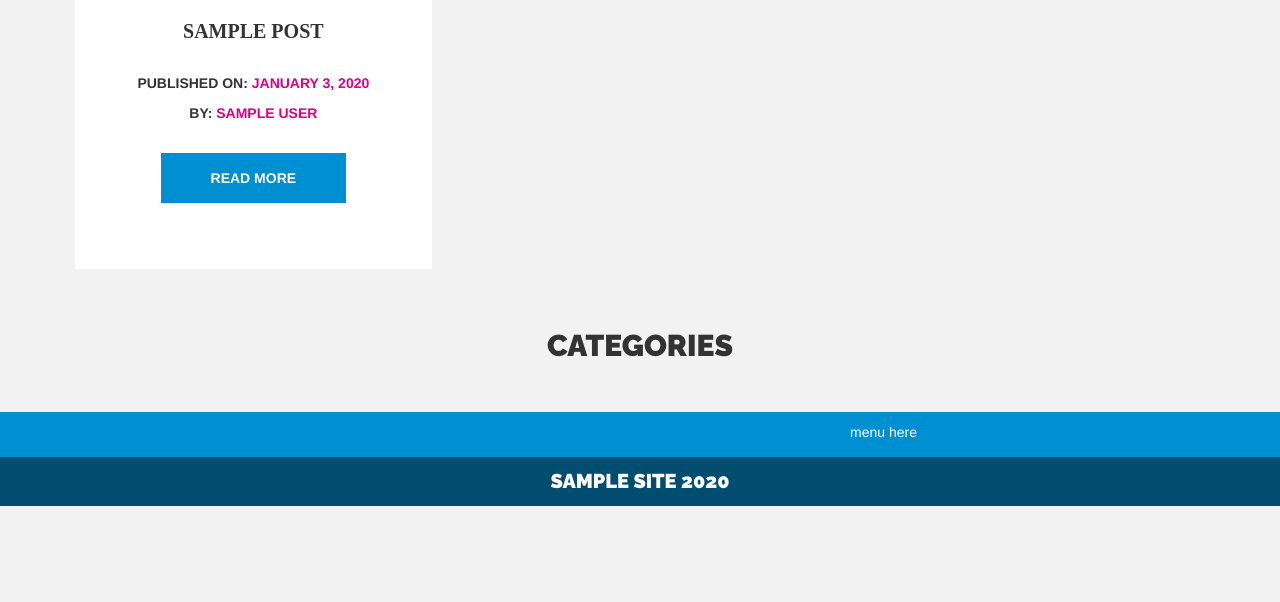
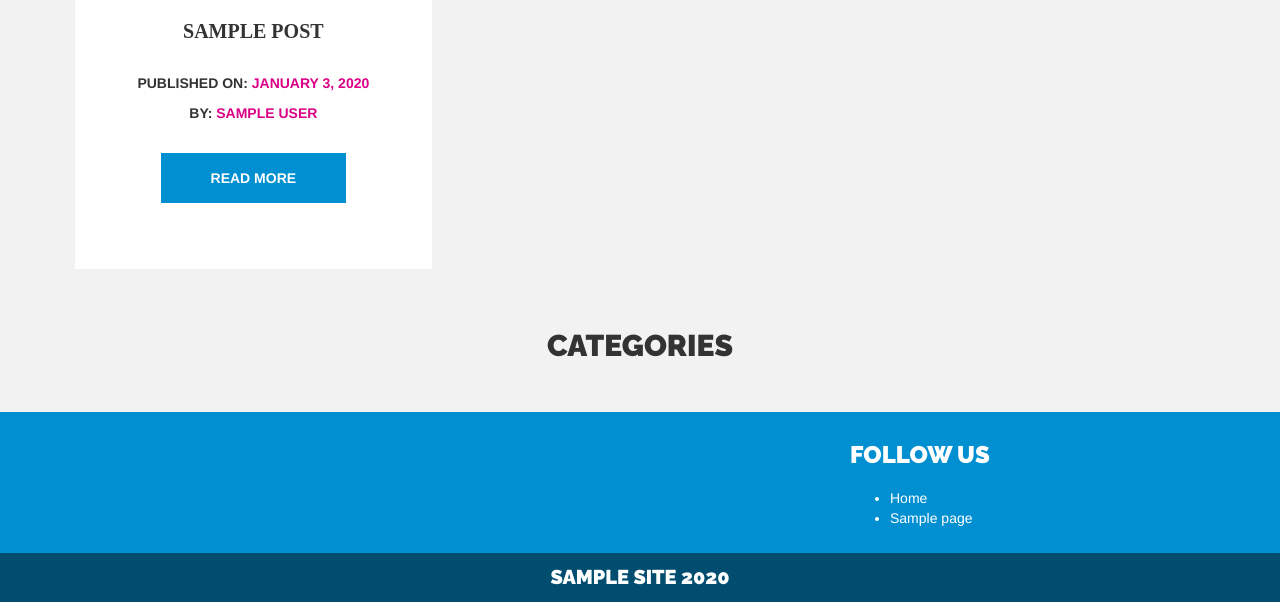
Before and after one commit to GabeValdivia/the-travel-blog, a WordPress theme: template themes/thetravelblog/front-page.php in a window 1280 px wide. Shown: the part 894-1496 px from the top of the page. Before the commit the page ends 1400 px from the top, so only its background shows below. Run offline with PHP 8.4 and a stand-in for WordPress, Linux system fonts and the light colour scheme; the site name, menu and one post (Sample post) are stand-ins, and other content is empty.

Commit message:
Register new social_menu in functions.php file. Create new wp_nav_menu() array to call in the theme_location. Reload WP backend and add new Social Menu with needed social network links

```diff
--- a/themes/thetravelblog/footer.php
+++ b/themes/thetravelblog/footer.php
@@ -8,7 +8,13 @@
                         </div>
                     </div>
                     <div class="col-sm-4">
-                            menu here
+                        <h3>Follow Us</h3>
+                        <?php
+                            wp_nav_menu(array(
+                                'theme_location' => 'social_menu'
+                            ));
+
+                        ?>
                     </div>
                 </div>
             </div>
--- a/themes/thetravelblog/functions.php
+++ b/themes/thetravelblog/functions.php
@@ -15,7 +15,8 @@
     add_action('wp_enqueue_scripts', 'ttb_styles');
 
     register_nav_menus(array(
-        'main_menu' => __('Main Menu', 'thetravelblog')
+        'main_menu' => __('Main Menu', 'thetravelblog'),
+        'social_menu' => __('Social Menu', 'thetravelblog')
     ));
 
     add_theme_support('post-thumbnails');
```
